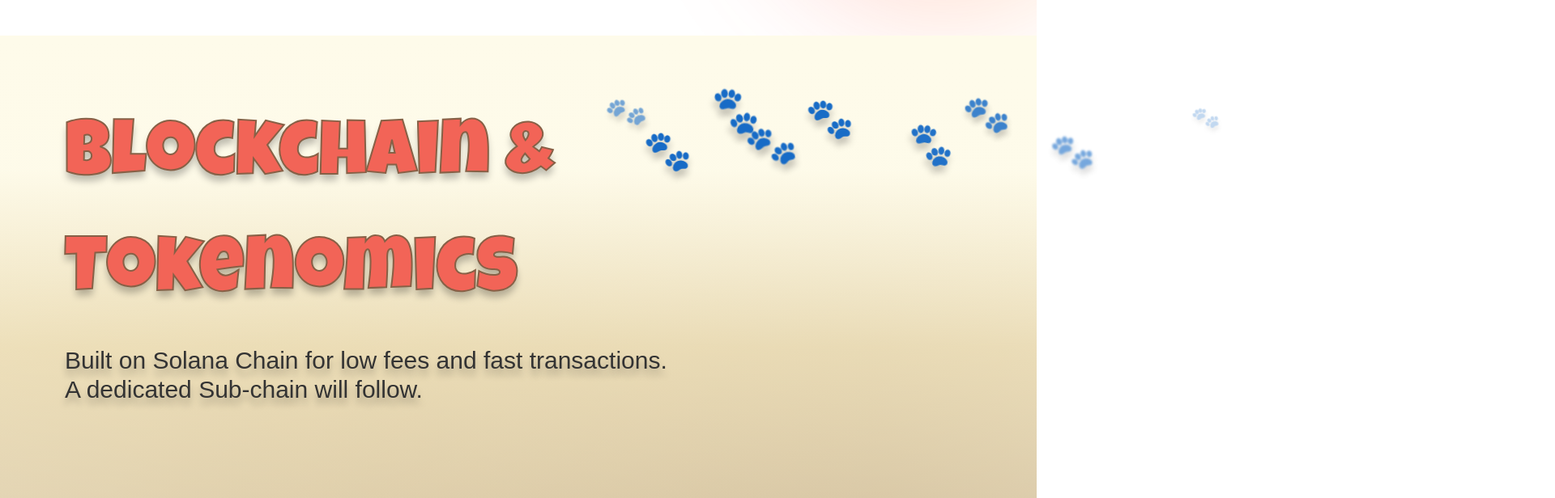
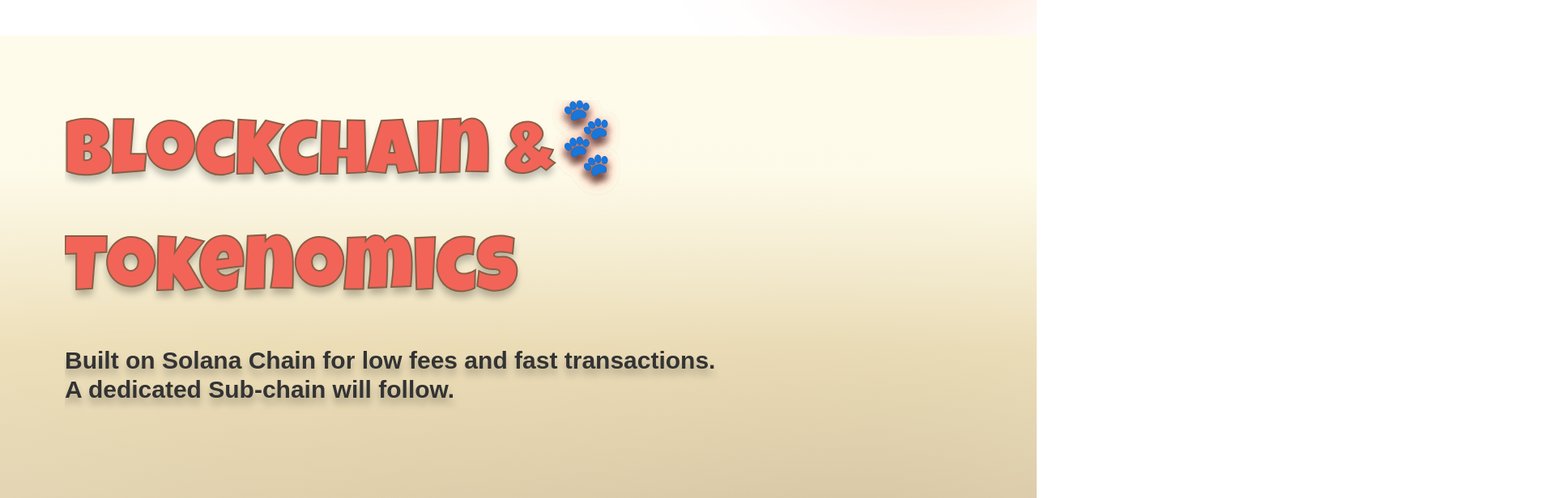
Before and after one commit to SonnyBlackVito/klovepet, a Next.js app: page / in a window 1280 px wide. Shown: the part 5860-6476 px from the top of the page at 81% size, 1920 px wide, since content can reach past the window. Built offline with nearby package versions, Linux system fonts and the light colour scheme.

Commit message:
first commit

```diff
--- a/src/app/globals.css
+++ b/src/app/globals.css
@@ -3,6 +3,10 @@
 @theme {
   --animate-paw-walk: paw-walk 3s ease-in-out infinite;
   --animate-paw-walk-alt: paw-walk-alt 3s ease-in-out infinite;
+}
+
+body {
+  overflow-x: hidden;
 }
 
 /* Bước chân bắt đầu từ H2 (left: 0) và đi ra ngoài */
--- a/src/app/layout.js
+++ b/src/app/layout.js
@@ -27,7 +27,7 @@ export default function RootLayout({ children }) {
   return (
     <html lang="en">
       <body
-        className={`${geistSans.variable} ${geistMono.variable} ${luckiestGuy.variable} antialiased`}
+        className={`${geistSans.variable} ${geistMono.variable} ${luckiestGuy.variable} antialiased overflow-x-hidden`}
       >
         {children}
       </body>
--- a/src/component/TokenomicsSection.jsx
+++ b/src/component/TokenomicsSection.jsx
@@ -70,38 +70,41 @@ const TokenomicsSection = () => {
       }}>
       <div className="sparkle-overlay" />
 
-<div className="flex flex-row justify-between relative">
+      <div className="flex flex-row justify-between relative overflow-x-hidden">
         <div className="flex flex-col relative z-10 mb-16">
           <h2
-      className="md:text-6xl lg:text-8xl sm:text-6xl font-normal leading-normal max-w-6xl"
+            className="text-4xl sm:text-5xl md:text-6xl lg:text-8xl font-normal leading-normal max-w-6xl"
             style={{
               color: "#F26457",
               WebkitTextStroke: "2px #876046",
               fontFamily: "'Luckiest Guy', cursive",
               textShadow: "0px 8px 8px rgba(0, 0, 0, 0.25)",
-      }}
-    >
+            }}>
             Blockchain{" "}
             <span className="relative inline-block">
-        &
-        {/* Container cho bước chân - overflow-visible để không bị cắt */}
-        <div className="absolute top-0 left-full w-screen h-[200px] pointer-events-none" style={{ marginLeft: '10px' }}>
-          {/* Bước chân */}
+              &{/* Container bước chân - Ẩn trên mobile, hiện từ md trở lên */}
+              <div
+                className="hidden md:block absolute top-0 left-full h-[200px] pointer-events-none overflow-visible"
+                style={{
+                  marginLeft: "10px",
+                  width: "1200px", // Đủ rộng cho bước chân chạy
+                }}>
+                {/* 🐾 Bước chân xuất phát từ chữ & */}
                 {[
                   { delay: 0, top: 5, isLeft: true, color: "#F26457" },
-            { delay: 0.3, top: 45, isLeft: false, color: "#FF7F6E" },
+                  { delay: 0.3, top: 50, isLeft: false, color: "#FF7F6E" },
                   { delay: 0.6, top: 5, isLeft: true, color: "#F26457" },
-            { delay: 0.9, top: 45, isLeft: false, color: "#FF7F6E" },
+                  { delay: 0.9, top: 50, isLeft: false, color: "#FF7F6E" },
                   { delay: 1.2, top: 5, isLeft: true, color: "#F26457" },
-            { delay: 1.5, top: 45, isLeft: false, color: "#FF7F6E" },
+                  { delay: 1.5, top: 50, isLeft: false, color: "#FF7F6E" },
                   { delay: 1.8, top: 5, isLeft: true, color: "#F26457" },
-            { delay: 2.1, top: 45, isLeft: false, color: "#FF7F6E" },
+                  { delay: 2.1, top: 50, isLeft: false, color: "#FF7F6E" },
                   { delay: 2.4, top: 5, isLeft: true, color: "#F26457" },
-            { delay: 2.7, top: 45, isLeft: false, color: "#FF7F6E" },
+                  { delay: 2.7, top: 50, isLeft: false, color: "#FF7F6E" },
                 ].map((paw, index) => (
                   <div
                     key={index}
-              className={`absolute text-3xl sm:text-4xl md:text-5xl ${
+                    className={`absolute text-5xl ${
                       paw.isLeft ? "animate-paw-walk" : "animate-paw-walk-alt"
                     }`}
                     style={{
@@ -109,8 +112,8 @@ const TokenomicsSection = () => {
                       top: `${paw.top}px`,
                       left: "0",
                       filter: `drop-shadow(0 4px 8px ${paw.color}40) brightness(1.1)`,
-              }}
-            >
+                      WebkitFilter: `drop-shadow(0 4px 8px ${paw.color}40) brightness(1.1)`,
+                    }}>
                     🐾
                   </div>
                 ))}
@@ -122,13 +125,12 @@ const TokenomicsSection = () => {
           </h2>
 
           <p
-      className="text-2xl bold md:text-3xl mt-4"
+            className="text-xl sm:text-2xl md:text-3xl mt-4 font-bold"
             style={{
               color: "#333",
               fontFamily: "'SVN-Gilroy', sans-serif",
               textShadow: "0px 8px 8px rgba(0, 0, 0, 0.25)",
-      }}
-    >
+            }}>
             Built on Solana Chain for low fees and fast transactions.
             <br />A dedicated Sub-chain will follow.
           </p>
```
Lines whose indentation alone changed are shown as unchanged.
